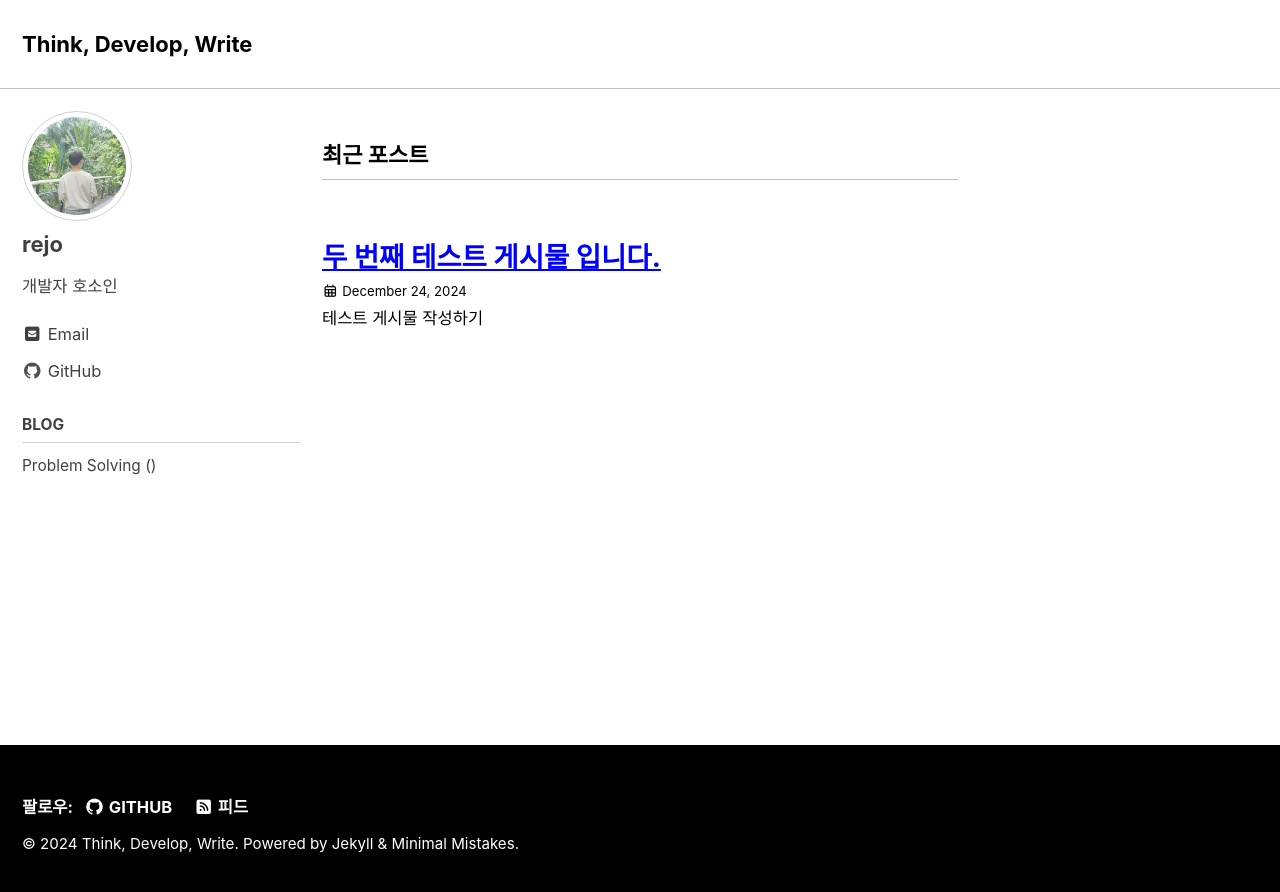
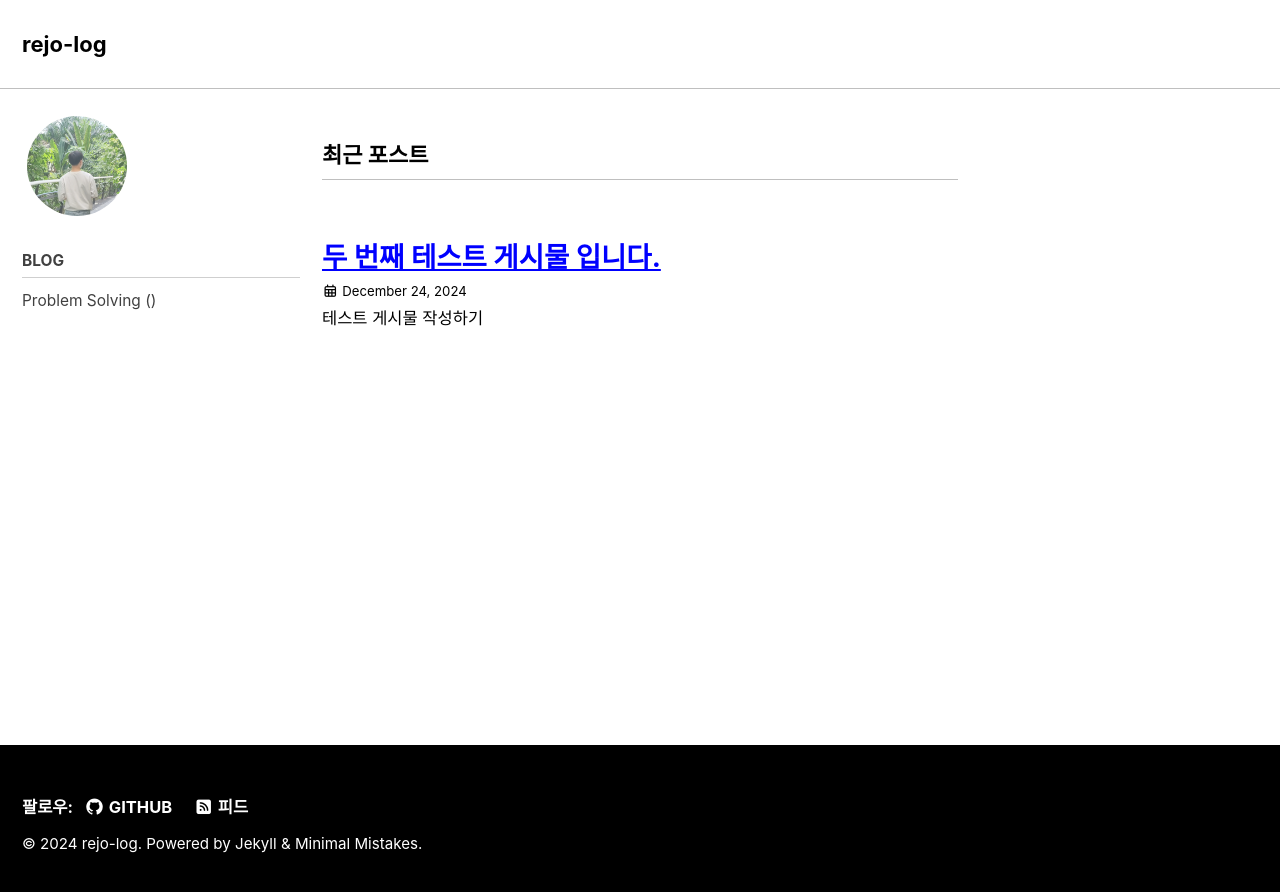
Before and after one commit to r3j0/r3j0.github.io, a Jekyll site: the page built from index.html, in a window 1280 px wide. Shown: the top 892 px of the page. Built offline with Jekyll 4.4.1, drawn with Linux system fonts in a browser that asks for light colours; cached includes are drawn as plain includes; some web fonts are replaced; the list of posts is cut into pages by our own code.

Commit message:
edit _config.yml & edit custom font & edit author scss

```diff
--- a/_config.yml
+++ b/_config.yml
@@ -17,14 +17,14 @@ minimal_mistakes_skin    : "contrast" # "air", "aqua", "contrast", "dark", "dirt
 # Site Settings
 locale                   : "ko-KR"
 rtl                      : # true, false (default) # turns direction of the page into right to left for RTL languages
-title                    : "Think, Develop, Write"
-title_separator          : "-"
+title                    : "rejo-log"
+title_separator          : "&#124;"
 subtitle                 : # site tagline that appears below site title in masthead
 name                     : "rejo"
-description              : "."
+description              : ""
 url                      : "https://github.com/r3j0" # the base hostname & protocol for your site e.g. "https://mmistakes.github.io"
 baseurl                  : # the subpath of your site, e.g. "/blog"
-repository               : # GitHub username/repo-name e.g. "mmistakes/minimal-mistakes"
+repository               : "r3j0/r3j0.github.io" # GitHub username/repo-name e.g. "mmistakes/minimal-mistakes"
 teaser                   : # path of fallback teaser image, e.g. "/assets/images/500x300.png"
 logo                     : # path of logo image to display in the masthead, e.g. "/assets/images/88x88.png"
 masthead_title           : # overrides the website title displayed in the masthead, use " " for no title
@@ -113,15 +113,15 @@ analytics:
 
 # Site Author
 author:
-  name             : "rejo"
+  name             :
   avatar           : "/assets/img/rejo.png" # path of avatar image, e.g. "/assets/images/bio-photo.jpg"
-  bio              : "개발자 호소인"
+  bio              :
   location         :
   email            :
   links:
     - label: "Email"
       icon: "fas fa-fw fa-envelope-square"
-      url: "mailto:readytojoin086@gmail.com"
+      # url: "mailto:readytojoin086@gmail.com"
     - label: "Website"
       icon: "fas fa-fw fa-link"
       # url: "https://your-website.com"
@@ -133,7 +133,7 @@ author:
       # url: "https://facebook.com/"
     - label: "GitHub"
       icon: "fab fa-fw fa-github"
-      url: "https://github.com/r3j0/"
+      # url: "https://github.com/r3j0/"
     - label: "Instagram"
       icon: "fab fa-fw fa-instagram"
       # url: "https://instagram.com/"
--- a/_sass/minimal-mistakes/_sidebar.scss
+++ b/_sass/minimal-mistakes/_sidebar.scss
@@ -139,7 +139,7 @@
 
     @include breakpoint($large) {
       padding: 5px;
-      border: 1px solid $border-color;
+      // border: 1px solid $border-color;
     }
   }
 }
--- a/_sass/minimal-mistakes/_variables.scss
+++ b/_sass/minimal-mistakes/_variables.scss
@@ -16,7 +16,7 @@ $paragraph-indent: false !default; // true, false (default)
 $indent-var: 1.3em !default;
 
 /* system typefaces */
-$customFont: "NanumBarunGothic";
+$customFont: "RIDIBatang";
 $serif: $customFont, Georgia, Times, serif !default;
 $sans-serif: $customFont, -apple-system, BlinkMacSystemFont, "Roboto", "Segoe UI",
   "Helvetica Neue", "Lucida Grande", Arial, sans-serif !default;
--- a/assets/css/main.scss
+++ b/assets/css/main.scss
@@ -9,9 +9,7 @@ search: false
 @import "minimal-mistakes"; // main partials
 
 @font-face {
-    font-family: 'NanumBarunGothic';
-    font-style: normal;
-    font-weight: 400;
-    src: url('//fastly.jsdelivr.net/font-nanumlight/1.0/NanumBarunGothicWeb.eot');
-    src: url('//fastly.jsdelivr.net/font-nanumlight/1.0/NanumBarunGothicWeb.eot?#iefix') format('embedded-opentype'), url('//fastly.jsdelivr.net/font-nanumlight/1.0/NanumBarunGothicWeb.woff') format('woff'), url('//fastly.jsdelivr.net/font-nanumlight/1.0/NanumBarunGothicWeb.ttf') format('truetype');
-}
+    font-family: "RIDIBatang";
+    font-weight: normal;
+    src: url(/assets/css/fonts/RIDIBatang.otf);
+  }
```
